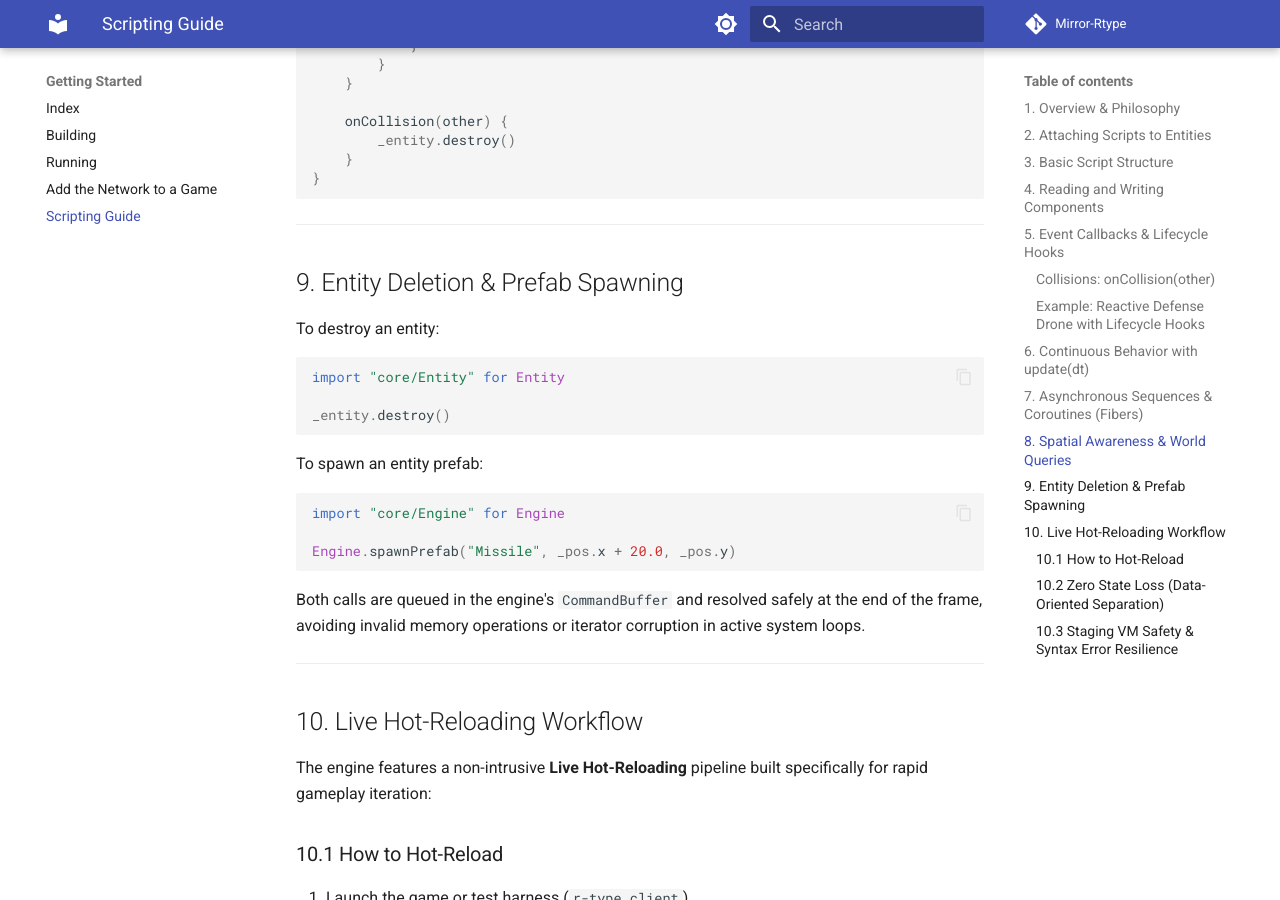
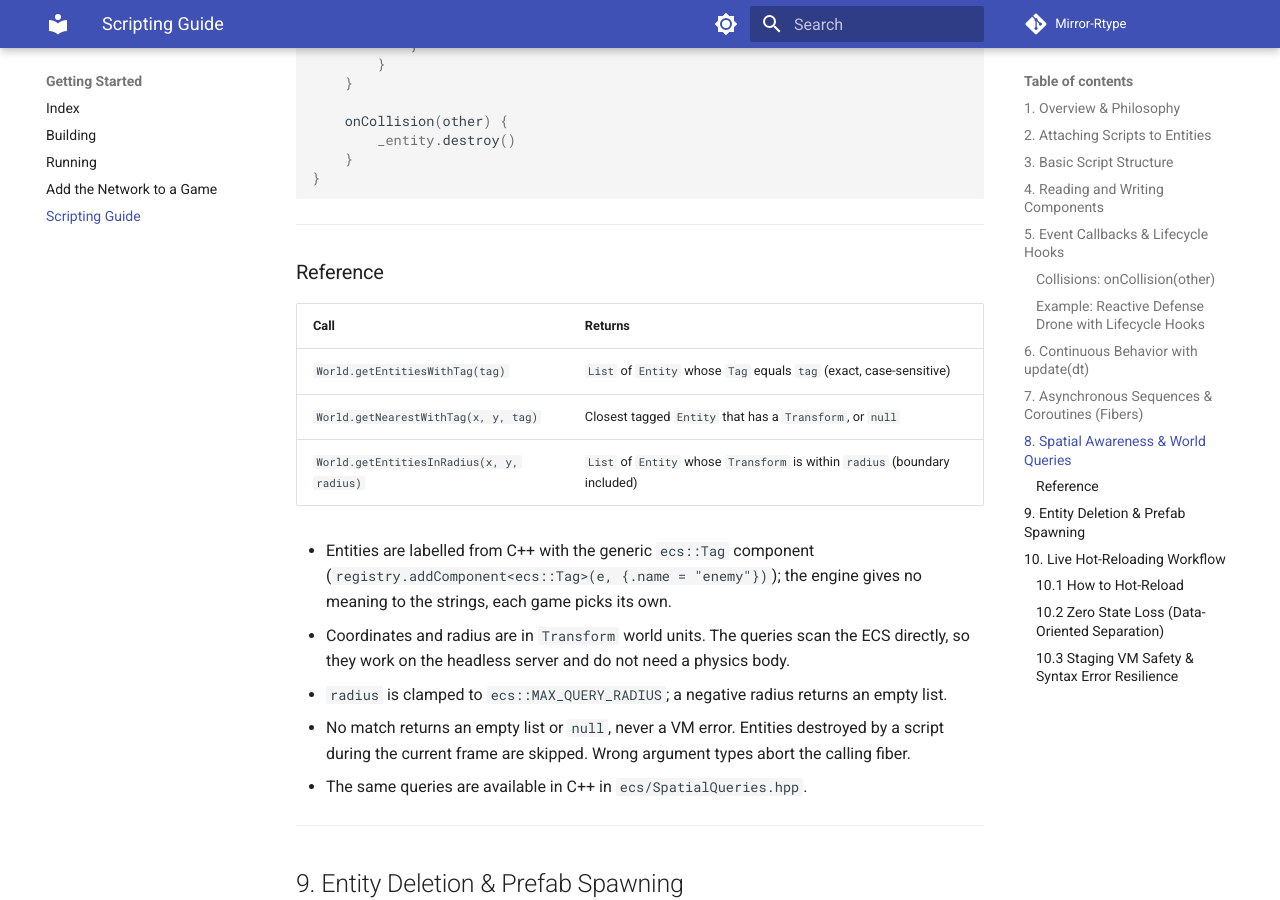
Before and after one commit to Matt4401/Mirror-Rtype, an MkDocs documentation site: the page built from docs/getting-started/scripting-guide.md, in a window 1280 px wide and 900 px high, scrolled down 6332 px. Built offline with MkDocs 1.6.1 and Material for MkDocs 9.7.7, drawn with Linux system fonts in a browser that asks for light colours; comment, search, counter and statistics services are not loaded.

Commit message:
docs(scripting): document the World query API, units and limits

```diff
--- a/docs/getting-started/scripting-guide.md
+++ b/docs/getting-started/scripting-guide.md
@@ -270,6 +270,25 @@ class HomingMissile {
 
 ---
 
+### Reference
+
+| Call | Returns |
+| --- | --- |
+| `World.getEntitiesWithTag(tag)` | `List` of `Entity` whose `Tag` equals `tag` (exact, case-sensitive) |
+| `World.getNearestWithTag(x, y, tag)` | Closest tagged `Entity` that has a `Transform`, or `null` |
+| `World.getEntitiesInRadius(x, y, radius)` | `List` of `Entity` whose `Transform` is within `radius` (boundary included) |
+
+* Entities are labelled from C++ with the generic `ecs::Tag` component (`registry.addComponent<ecs::Tag>(e, {.name = "enemy"})`);
+  the engine gives no meaning to the strings, each game picks its own.
+* Coordinates and radius are in `Transform` world units. The queries scan the ECS directly, so they work on the
+  headless server and do not need a physics body.
+* `radius` is clamped to `ecs::MAX_QUERY_RADIUS`; a negative radius returns an empty list.
+* No match returns an empty list or `null`, never a VM error. Entities destroyed by a script during the current
+  frame are skipped. Wrong argument types abort the calling fiber.
+* The same queries are available in C++ in `ecs/SpatialQueries.hpp`.
+
+---
+
 ## 9. Entity Deletion & Prefab Spawning
 
 To destroy an entity:
```
